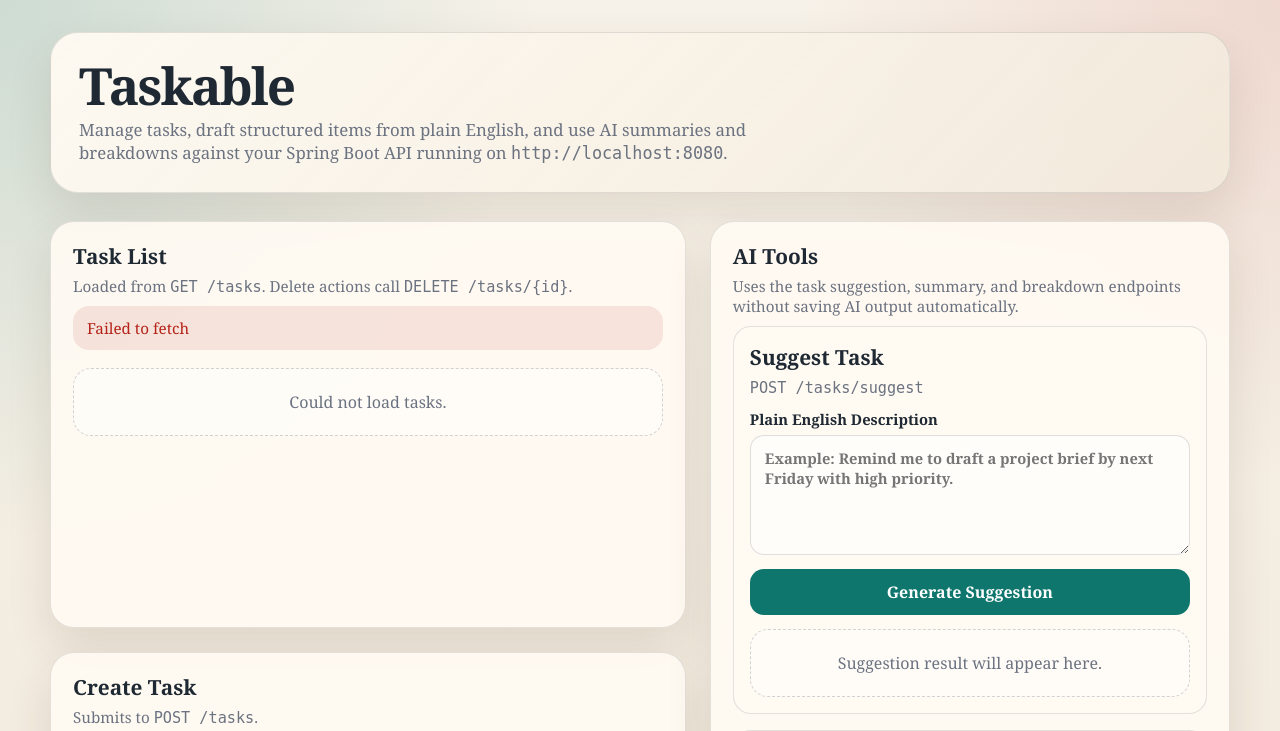
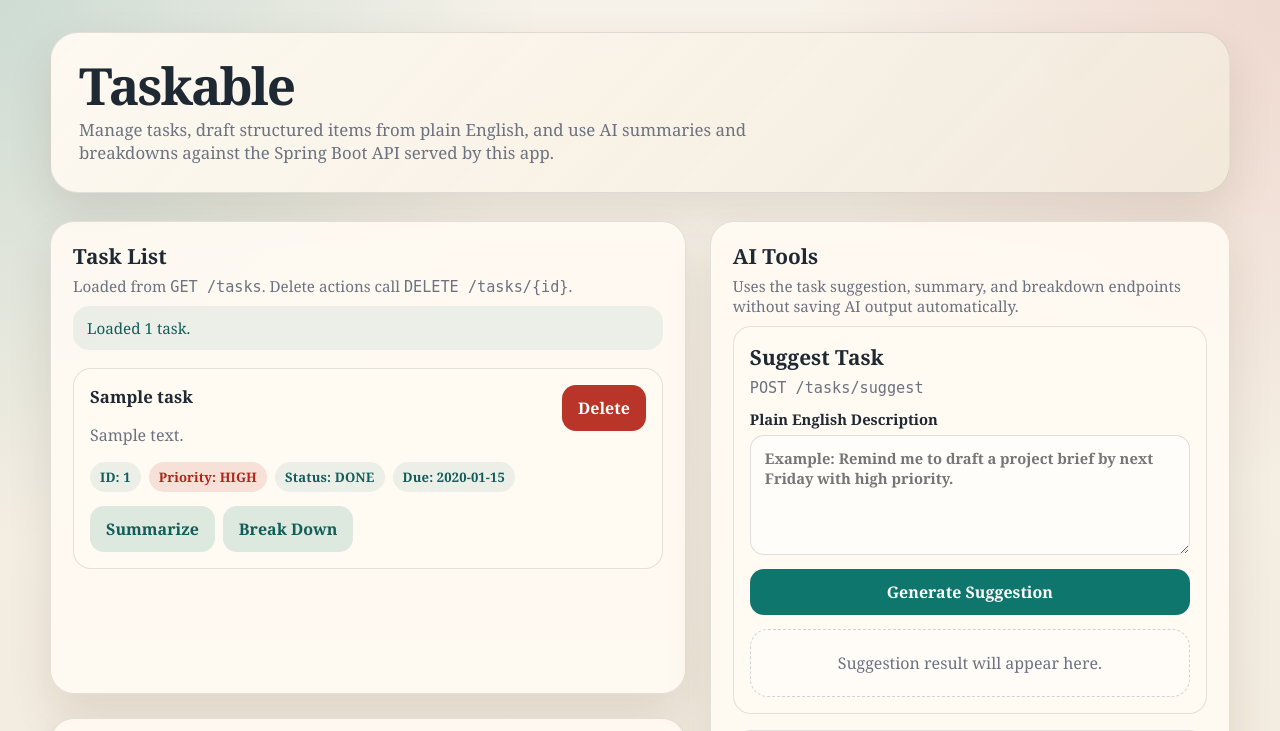
Before and after one commit to Michaelamay/taskable, a Spring Boot app: page / in a window 1280 px wide. Shown: the top 731 px of the page. Run offline with Spring Boot 4, Linux system fonts and the light colour scheme; tables that the repository leaves empty hold one stand-in row (values such as "Sample post"); data that the repository does not hold is empty.

Commit message:
add railway deployment config and UI improvements
Add Railway and Fly.io deployment profiles with Dockerfile,
update frontend to use relative API base URL and add inline
summarize/breakdown buttons on task cards.

Co-Authored-By: Claude Opus 4.6 <noreply@anthropic.com>

```diff
--- a/src/main/resources/application.properties
+++ b/src/main/resources/application.properties
@@ -5,7 +5,6 @@ spring.datasource.password=
 spring.h2.console.enabled=true
 spring.h2.console.path=/h2-console
 spring.jpa.hibernate.ddl-auto=create
-spring.profiles.include=local
 
 anthropic.api.key=replace-with-your-key
 anthropic.api.url=https://api.anthropic.com/v1/messages
--- a/src/main/resources/static/index.html
+++ b/src/main/resources/static/index.html
@@ -147,6 +147,13 @@
             margin: 10px 0 0;
         }
 
+        .actions {
+            display: flex;
+            flex-wrap: wrap;
+            gap: 8px;
+            margin-top: 14px;
+        }
+
         .chip {
             display: inline-flex;
             align-items: center;
@@ -239,6 +246,15 @@
             background: #8f1d14;
         }
 
+        button.secondary {
+            background: rgba(15, 118, 110, 0.14);
+            color: var(--accent-dark);
+        }
+
+        button.secondary:hover {
+            background: rgba(15, 118, 110, 0.22);
+        }
+
         .tool-grid {
             display: grid;
             gap: 16px;
@@ -299,7 +315,7 @@
 <div class="page">
     <section class="hero">
         <h1>Taskable</h1>
-        <p>Manage tasks, draft structured items from plain English, and use AI summaries and breakdowns against your Spring Boot API running on <code>http://localhost:8080</code>.</p>
+        <p>Manage tasks, draft structured items from plain English, and use AI summaries and breakdowns against the Spring Boot API served by this app.</p>
     </section>
 
     <div class="layout">
@@ -420,7 +436,7 @@
 </div>
 
 <script>
-    const API_BASE = "http://localhost:8080";
+    const API_BASE = window.location.origin;
 
     const taskListEl = document.getElementById("task-list");
     const taskStatusEl = document.getElementById("task-status");
@@ -496,9 +512,14 @@
                             <h3>${escapeHtml(task.title)}</h3>
                             ${description}
                             <div class="meta">
+                                <span class="chip">ID: ${escapeHtml(task.id)}</span>
                                 <span class="chip priority-${escapeHtml(task.priority)}">Priority: ${escapeHtml(task.priority)}</span>
                                 <span class="chip">Status: ${escapeHtml(task.status)}</span>
                                 <span class="chip">Due: ${escapeHtml(task.dueDate || "None")}</span>
+                            </div>
+                            <div class="actions">
+                                <button class="secondary" type="button" data-summary-id="${task.id}">Summarize</button>
+                                <button class="secondary" type="button" data-breakdown-id="${task.id}">Break Down</button>
                             </div>
                         </div>
                         <button class="delete" type="button" data-task-id="${task.id}">Delete</button>
@@ -561,10 +582,7 @@
 
     taskListEl.addEventListener("click", async (event) => {
         const button = event.target.closest("button[data-task-id]");
-        if (!button) {
-            return;
-        }
-
+        if (button) {
             const taskId = button.dataset.taskId;
             button.disabled = true;
             try {
@@ -574,6 +592,42 @@
             } catch (error) {
                 button.disabled = false;
                 setStatus(taskStatusEl, error.message, true);
+            }
+            return;
+        }
+
+        const summaryButton = event.target.closest("button[data-summary-id]");
+        if (summaryButton) {
+            const taskId = summaryButton.dataset.summaryId;
+            summaryForm.id.value = taskId;
+            setStatus(summaryStatusEl, `Summarizing task ${taskId}...`);
+            try {
+                const summary = await apiFetch(`/tasks/${taskId}/summarize`, { method: "POST" });
+                summaryResultEl.className = "result-card";
+                summaryResultEl.textContent = summary;
+                setStatus(summaryStatusEl, `Summary ready for task ${taskId}.`);
+            } catch (error) {
+                setStatus(summaryStatusEl, error.message, true);
+                summaryResultEl.className = "empty";
+                summaryResultEl.textContent = "Summary text will appear here.";
+            }
+            return;
+        }
+
+        const breakdownButton = event.target.closest("button[data-breakdown-id]");
+        if (breakdownButton) {
+            const taskId = breakdownButton.dataset.breakdownId;
+            breakdownForm.id.value = taskId;
+            setStatus(breakdownStatusEl, `Breaking down task ${taskId}...`);
+            try {
+                const breakdown = await apiFetch(`/tasks/${taskId}/breakdown`, { method: "POST" });
+                renderBreakdown(breakdown);
+                setStatus(breakdownStatusEl, `Breakdown ready for task ${taskId}.`);
+            } catch (error) {
+                setStatus(breakdownStatusEl, error.message, true);
+                breakdownResultEl.className = "empty";
+                breakdownResultEl.textContent = "Subtasks will appear here.";
+            }
         }
     });
 
```
Also changed, not shown: fly.toml (added, +35 -0 lines), src/main/resources/application-fly.properties (added, +7 -0 lines), src/main/resources/application-railway.properties (added, +7 -0 lines), .github/workflows/fly-deploy.yml (added), 2 other files. Lines whose indentation alone changed are shown as unchanged.
